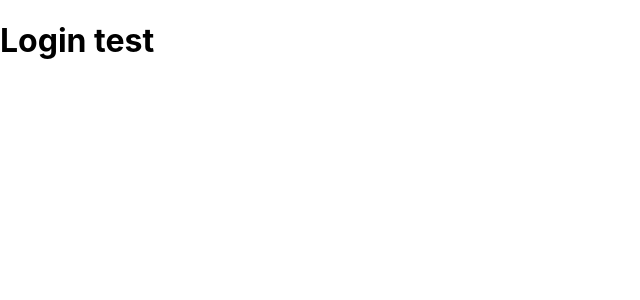
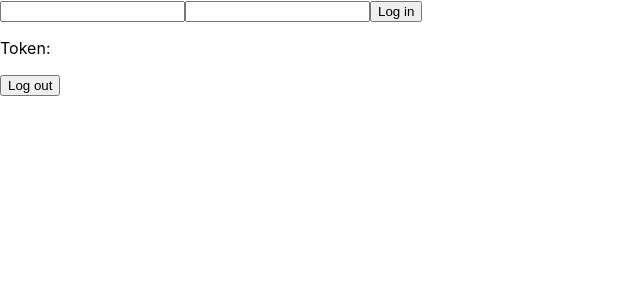
Before and after one commit to hatchways/team-bubbletea, a React (Create React App) app in the folder client/: page /login in a window 1280 px wide. Shown: the top 300 px of the page, without its empty margins (0-640 px from the left). Built offline with nearby package versions, Linux system fonts and the light colour scheme.

Commit message:
implemented login frontend, added logout feature

```diff
--- a/client/src/pages/Login.js
+++ b/client/src/pages/Login.js
@@ -1,13 +1,82 @@
 import React, { Component } from "react";
 
-// import { Route, Link } from "react-router-dom";
+class Login extends Component {
+  constructor(props) {
+    super(props);
 
-class Login extends Component {
-    render() {
-        return (
-            <h1>Login test</h1>
-        )
+    this.state = {
+      email: '',
+      password: '',
+      error: ''
     }
+
+    this.handleFormSubmit = this.handleFormSubmit.bind(this)
+    this.handleEmailChange = this.handleEmailChange.bind(this)
+    this.handlePasswordChange = this.handlePasswordChange.bind(this)
+    this.handleLogout = this.handleLogout.bind(this)
+  }
+
+  // Handlers
+  handleFormSubmit(e) {
+    e.preventDefault();
+
+    fetch('http://localhost:5000/login', { // POST request to backend
+      method: 'POST',
+      credentials: 'same-origin',
+      headers: {
+        'Content-Type': 'application/json'
+      },
+      body: JSON.stringify({
+        "email": this.state.email,
+        "password": this.state.password
+      })
+    })
+      .then(response => response.json())
+      .then(response => {
+        if (response.token) {
+          localStorage.setItem('token', response.token)
+          window.location.reload()
+        } else {
+          this.setState({ error: response.error });
+        }
+      })
+  }
+
+  handleEmailChange(emailInput) {
+    this.setState({ email: emailInput })
+  }
+
+  handlePasswordChange(passwordInput) {
+    this.setState({ password: passwordInput })
+  }
+
+  handleLogout() {
+    localStorage.removeItem('token');
+    window.location.reload()
+  }
+
+  render() {
+    return (
+      <div>
+        <form onSubmit={this.handleFormSubmit}>
+          <input
+            type="email"
+            value={this.state.email}
+            onChange={e => this.handleEmailChange(e.target.value)}
+          />
+          <input
+            type="password"
+            value={this.state.password}
+            onChange={e => this.handlePasswordChange(e.target.value)}
+          />
+          <button type="submit">Log in</button>
+        </form>
+        <p>{this.state.error}</p>
+        <p>Token: {localStorage.getItem('token')}</p>
+        <button type="button" onClick={this.handleLogout}>Log out</button>
+      </div>
+    )
+  }
 }
 
 export default Login;
```
